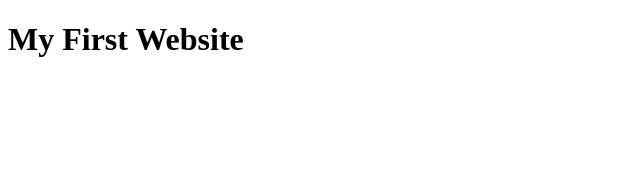
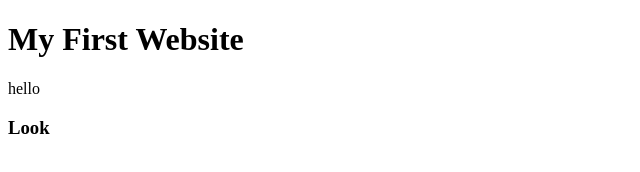
Before and after one commit to tarek0695/web-practice, a plain HTML site: page index.html in a window 1280 px wide. Shown: the whole page, without its empty margins (0-640 px from the left). Drawn offline with Linux system fonts and the light colour scheme.

Commit message:
initial commit

```diff
--- a/index.html
+++ b/index.html
@@ -8,6 +8,8 @@
 </head>
 <body>
     <h1>My First Website</h1>
+    <p>hello</p>
+    <h3>Look</h3>
 
 </body>
 </html>
```
